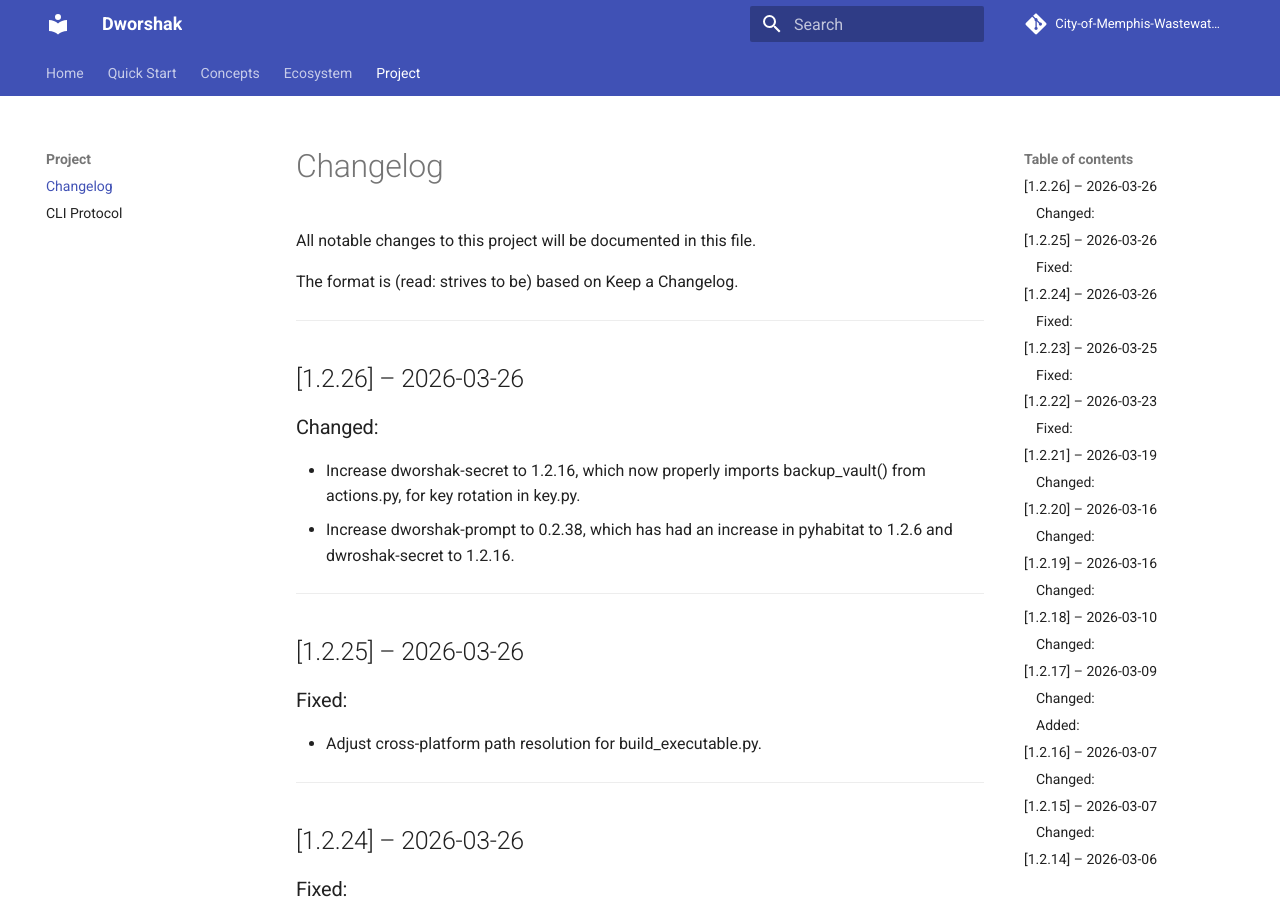
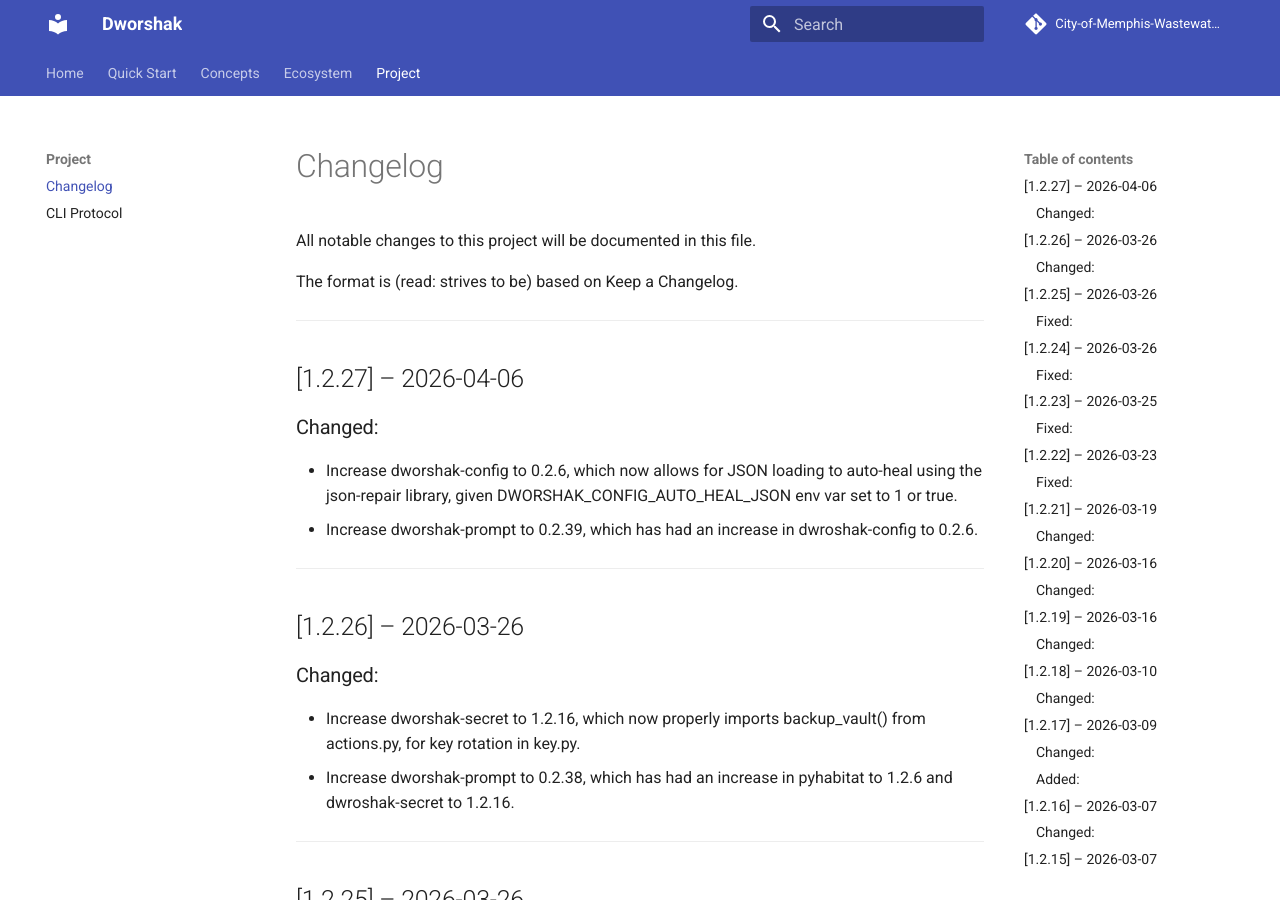
Before and after one commit to City-of-Memphis-Wastewater/dworshak, an MkDocs documentation site: the page built from docs/CHANGELOG.md, in a window 1280 px wide and 900 px high. Built offline with MkDocs 1.6.1 and Material for MkDocs 9.7.7, drawn with Linux system fonts in a browser that asks for light colours; comment, search, counter and statistics services are not loaded.

Commit message:
update dworshak-config to 0.2.6, which now has json healing options. bump to 1.2.27 and write changelog

```diff
--- a/docs/CHANGELOG.md
+++ b/docs/CHANGELOG.md
@@ -3,6 +3,13 @@
 All notable changes to this project will be documented in this file.
 
 The format is (read: strives to be) based on Keep a Changelog.
+
+---
+
+## [1.2.27] – 2026-04-06
+### Changed:
+- Increase dworshak-config to 0.2.6, which now allows for JSON loading to auto-heal using the json-repair library, given DWORSHAK_CONFIG_AUTO_HEAL_JSON env var set to 1 or true.
+- Increase dworshak-prompt to 0.2.39, which has had an increase in dwroshak-config to 0.2.6.
 
 ---
 
--- a/pyproject.toml
+++ b/pyproject.toml
@@ -9,8 +9,8 @@
     "typer>=0.21.0",
     "rich>=13.0.0",
     "dworshak-secret[typer]>=1.2.17",
-    "dworshak-prompt[typer]>=0.2.38",
-    "dworshak-config[typer]>=0.2.5",
+    "dworshak-prompt[typer]>=0.2.39",
+    "dworshak-config[typer]>=0.2.6",
     "dworshak-env[typer]>=0.1.7",
     "typer-helptree==0.2.6",
 ]
```
Also changed, not shown: 1 other file.
